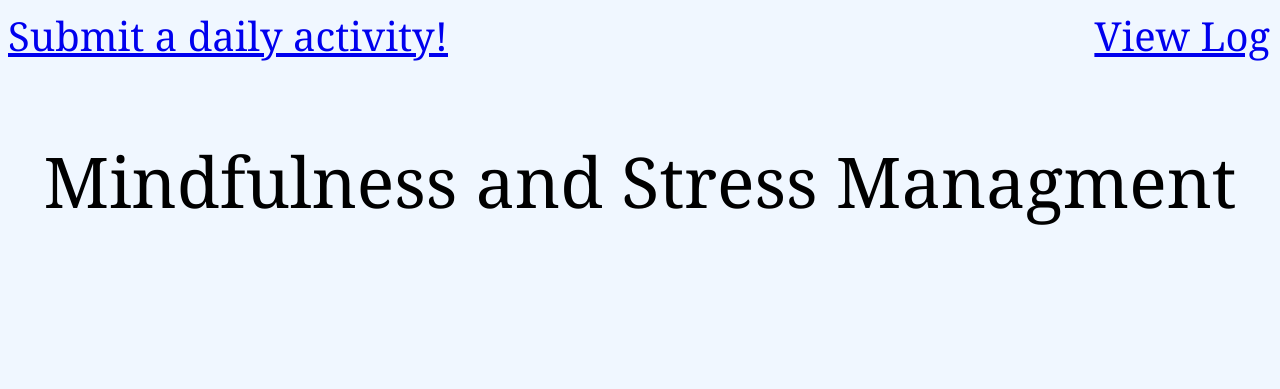
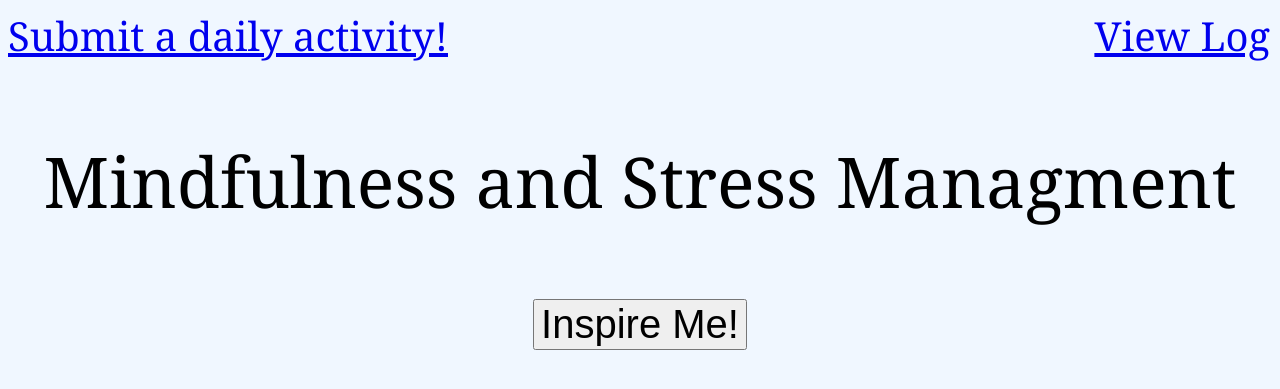
Before and after one commit to carter7k/wellnesstracker, a Django app: page /companion in a window 1280 px wide. Shown: the top 389 px of the page. Run offline with Django 3.2, Linux system fonts and the light colour scheme; tables that the repository leaves empty hold one stand-in row (values such as "Sample post"); some libraries are stand-ins or nearby versions.

Commit message:
fixing inspiration button

```diff
--- a/WellnessCompanion/WellnessApplication/models.py
+++ b/WellnessCompanion/WellnessApplication/models.py
@@ -14,6 +14,7 @@ class User(models.Model):
 class Activity(models.Model):
     date = models.DateTimeField("publish date")
     CATEGORIES = [
+
         ('Mindfulness and Stress Managment', 'Mindfulness and Stress Managment'),
         ('Physical Health', 'Physical Health'),
         ('Nutrition', 'Nutrition'),
--- a/WellnessCompanion/WellnessApplication/templates/WellnessApplication/companion.html
+++ b/WellnessCompanion/WellnessApplication/templates/WellnessApplication/companion.html
@@ -3,8 +3,13 @@
         <style>
             a {font-size: 40px;font-family: Georgia, serif;}
             p {font-size: 70px; text-align: center;font-family: Georgia, serif;}
+            .wrapper {
+                text-align: center;
+            }
+
         </style>
     </head>
+    <script src="http://ajax.googleapis.com/ajax/libs/jquery/1.8.3/jquery.min.js"></script>
 
 
     <body style="background-color: #f0f7ff;">
@@ -15,5 +20,23 @@
         {% else %}
             <p>I have nothing to say. Fix me!</p>
         {% endif %}
+
+        <div class="wrapper">
+            <input id = "quoteButton" type="submit" value="Inspire Me!" style="font-size: 40px;" />
+        </div>
+        <p id = "Quote"></p>
+        <script>
+            $('#quoteButton').click(function() {
+                $.ajax({
+                    url: '/companion',
+                    type: 'POST',
+                    data: {csrfmiddlewaretoken: '{{ csrf_token }}'},
+                    success: function (result) {
+                        document.getElementById("Quote").innerHTML = result;
+                    }
+                });
+
+            });
+        </script>
     </body>
 </html>
```
